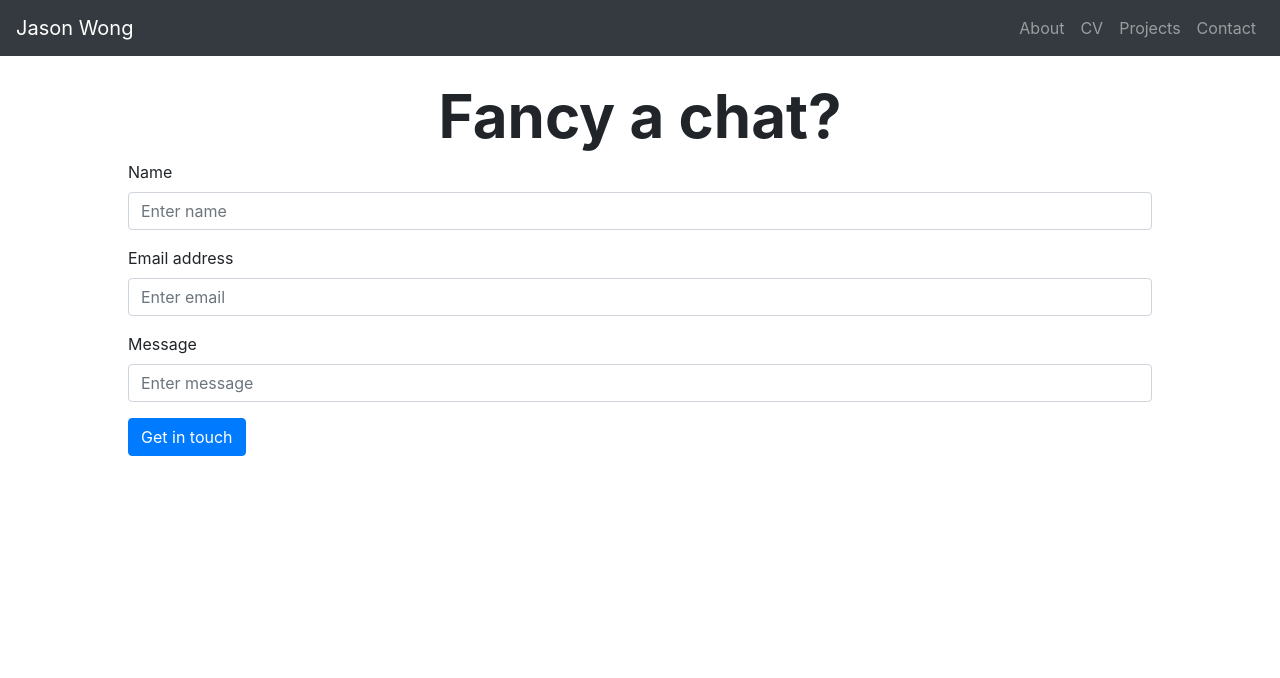
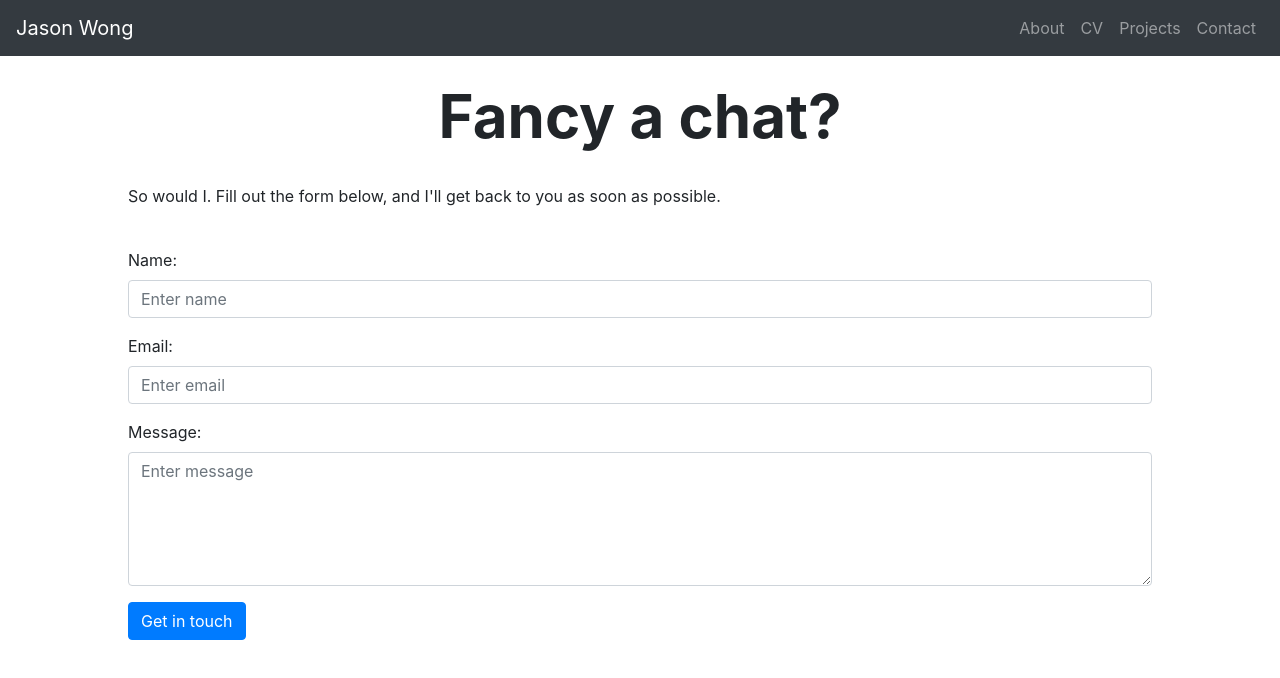
Before and after one commit to jasylwong/my_website, a React (Create React App) app: page /contact in a window 1280 px wide. Shown: the top 678 px of the page. Built offline with nearby package versions, Linux system fonts and the light colour scheme.

Commit message:
add netlify parameters to contact form

```diff
--- a/src/components/contact.js
+++ b/src/components/contact.js
@@ -1,27 +1,53 @@
 import React from 'react';
 import Form from 'react-bootstrap/Form';
 import Button from 'react-bootstrap/Button';
+import { useState } from 'react';
 
 function Contact() {
+  const [validated, setValidated] = useState(false);
+
+  const handleSubmit = event => {
+    const form = event.currentTarget;
+    if (form.checkValidity() === false) {
+      event.preventDefault();
+      event.stopPropagation();
+    }
+    setValidated(true)
+  }
+
   return (
     <div>
       <br></br>
       <h1 class="titles">Fancy a chat?</h1>
+      <br></br>
       <div class="contact-form">
-        <Form>
+        <p>
+          So would I.
+          Fill out the form below, and I'll get back to you as soon as possible.
+        </p><br></br>
+        <Form noValidate validated={validated} onSubmit={handleSubmit} action="POST" data-netifly="true">
           <Form.Group controlId="formBasicName">
-            <Form.Label>Name</Form.Label>
-            <Form.Control type="text" placeholder="Enter name" />
+            <Form.Label>Name:</Form.Label>
+            <Form.Control type="text" placeholder="Enter name" required/>
+            <Form.Control.Feedback type="invalid">
+              Please tell me who you are, so I know who to reply to!
+            </Form.Control.Feedback>
           </Form.Group>
 
           <Form.Group controlId="formBasicEmail">
-            <Form.Label>Email address</Form.Label>
-            <Form.Control type="email" placeholder="Enter email" />
+            <Form.Label>Email:</Form.Label>
+            <Form.Control type="email" placeholder="Enter email" required/>
+            <Form.Control.Feedback type="invalid">
+              Please enter a valid email so I can reply to you!
+            </Form.Control.Feedback>
           </Form.Group>
 
           <Form.Group controlId="formBasicMessage">
-            <Form.Label>Message</Form.Label>
-            <Form.Control type="text" placeholder="Enter message" />
+            <Form.Label>Message:</Form.Label>
+            <Form.Control as="textarea" rows="5" placeholder="Enter message" required/>
+            <Form.Control.Feedback type="invalid">
+              Please enter a message so I know what you want to chat about!
+            </Form.Control.Feedback>
           </Form.Group>
 
           <Button variant="primary" type="submit">
```
